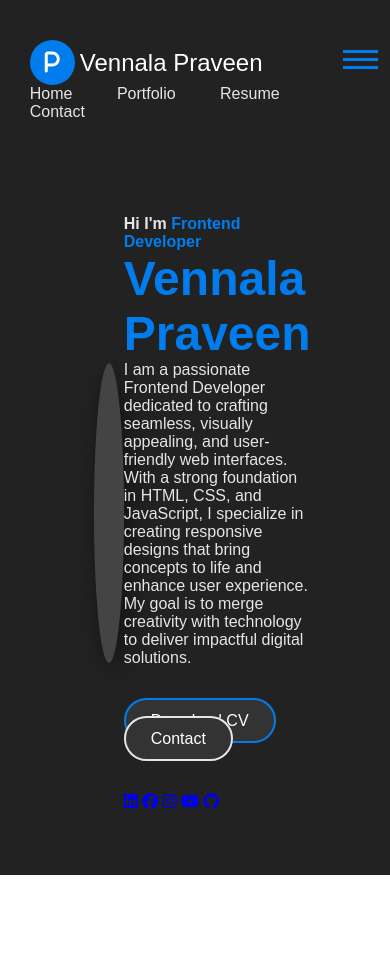
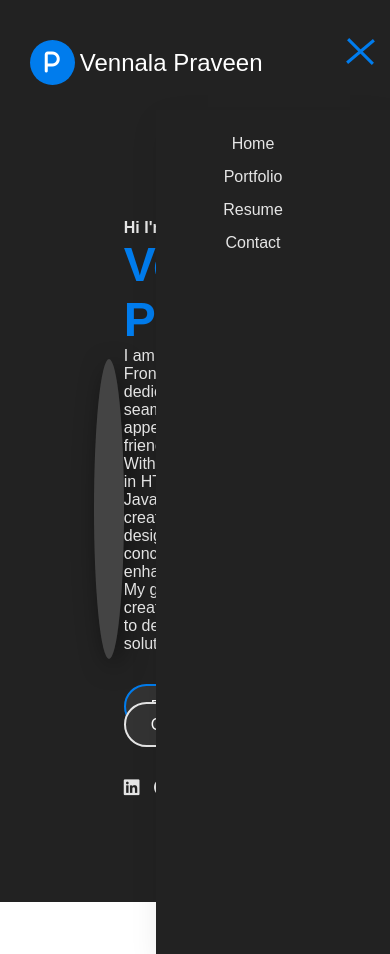
Before and after one commit to vennala-praveen/myport, a plain HTML site: page index.html in a window 390 px wide. Both pictures are taken after a click on the element 360 px from the left and 62 px from the top of the page. Before the commit the page ends 875 px from the top, so only its background shows below. Drawn offline with nearby package versions, Linux system fonts and the light colour scheme.

Commit message:
JS added

```diff
--- a/index.html
+++ b/index.html
@@ -36,7 +36,7 @@
                 </div>
 
                 <div class="my-text">
-                    <h5>Hi I'm <span class="">Frontend Developer</span></h5>
+                    <h5>Hi I'm <span class="input">Frontend Developer</span></h5>
                     <h1>Vennala Praveen</h1>
                     <p>I am a passionate Frontend Developer dedicated to crafting seamless, visually appealing, and user-friendly web interfaces. With a strong foundation in HTML, CSS, and JavaScript, I specialize in creating responsive designs that bring concepts to life and enhance user experience. My goal is to merge creativity with technology to deliver impactful digital solutions.</p>
 
@@ -57,5 +57,26 @@
         </div>
     </div>
 
+    <script src="https://cdnjs.cloudflare.com/ajax/libs/typed.js/2.0.0/typed.js"></script>
+
+    <script>
+        /** creating button click show hide navbar **/
+        var togglebtn = document.querySelector(".togglebtn");
+        var nav = document.querySelector(".navlinks");
+        var links = document.querySelector(".navlinks li");
+
+        togglebtn.addEventListener("click", function(){
+            this.classList.toggle("click");
+            nav.classList.toggle("open");
+        })
+
+        var typed = new Typed(".input",{
+            strings:["Frontend Developer", "Gamer", "Web Developer"],
+            typedSpeed:70,
+            backSpeed:55,
+            loop:true,
+        });
+    </script>
+
 </body>
 </html>
--- a/style.css
+++ b/style.css
@@ -161,6 +161,17 @@ nav .navlinks li a{
     border-color: #007ced;
 }
 
+.my-text .social i{
+    color: #e5e5e5;
+    font-size: 18px;
+    margin-right: 10px;
+    transition: 0.5s;
+}
+.my-text .social i:hover{
+    color: #007ced;
+    transform: rotate(360deg);
+}
+
 @media(max-width: 930px){
     nav .togglebtn{
         display: initial;
@@ -172,4 +183,49 @@ nav .navlinks li a{
         position: absolute;
         margin-top: 12px;
     }
+    .click span:first-child{
+        transform: rotate(-40deg);
+    }
+    .click span:nth-child(2){
+        opacity: 0;
+        margin: 0;
+    }
+    .click span:last-child{
+        transform: rotate(45deg);
+        top: 0;
+    }
+    nav .navlinks{
+        position: absolute;
+        top: 110px;
+        right: -60%;
+        bottom: 0;
+        width: 60%;
+        height: 100vh;
+        background-color: #222;
+        z-index: 3;
+        box-shadow: 5px 13px 30px rgba(0,0,0,0.1);
+        transition: 0.5s;
+        padding: 25px 0px;
+    }
+    nav .navlinks li{
+        display: block;
+    }
+    nav .navlinks li a{
+        display: block;
+        margin-bottom: 15px;
+        text-align: center;
+    }
+    nav .navlinks.open{
+        right: 0;
+    }
 }
+
+@media(max-width: 768px){
+    .contanier{
+        flex-direction: column;
+        padding-top: 2rem;
+    }
+    .my-text{
+        padding: 40px 0px;
+    }
+}
```
